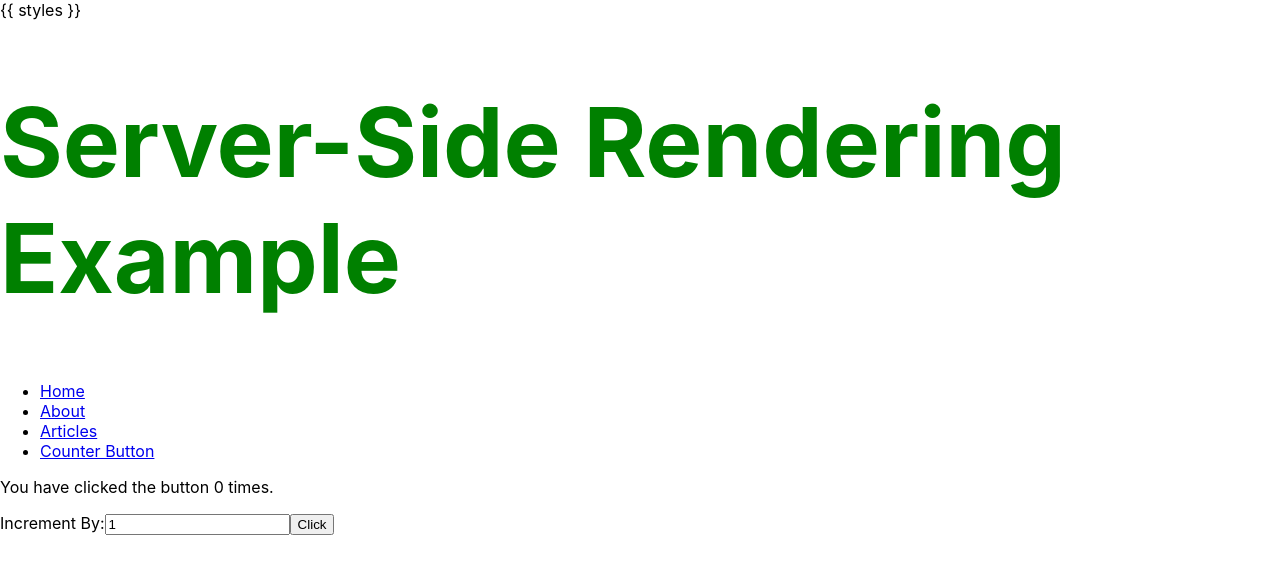
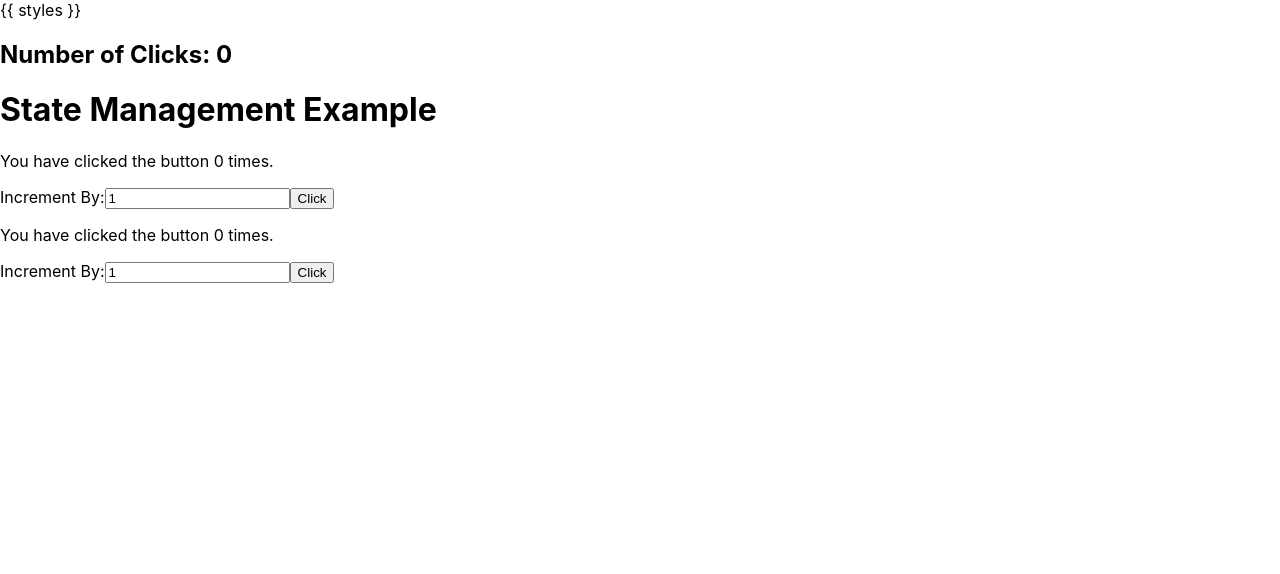
Before and after one commit to ankit-chaurasia/react-software-architecture, a React (Create React App) app: page /counterButton in a window 1280 px wide. Shown: the top 574 px of the page. Built offline with nearby package versions, Linux system fonts and the light colour scheme.

Commit message:
Medium State with Recoil

```diff
--- a/package.json
+++ b/package.json
@@ -11,6 +11,7 @@
     "react-dom": "^17.0.2",
     "react-router-dom": "5.2.0",
     "react-scripts": "4.0.3",
+    "recoil": "^0.4.1",
     "styled-components": "^5.3.1",
     "web-vitals": "1.1.2"
   },
--- a/src/App.js
+++ b/src/App.js
@@ -1,11 +1,13 @@
 import React from 'react';
 import { Switch, Route, Link } from 'react-router-dom';
+import { RecoilRoot } from 'recoil';
 import styled from 'styled-components';
 import { Home } from './pages/Home';
 import { About } from './pages/About';
 import { Articles } from './pages/Articles';
-import CounterButton from './pages/CounterButton';
+import CounterButton from './CounterButton';
 import { CounterProvider } from './pages/CounterProvider';
+import { DisplayCount } from './DisplayCount';
 
 const BigGreenHeading = styled.h1`
   color: green;
@@ -14,37 +16,43 @@ const BigGreenHeading = styled.h1`
 
 const App = () => {
   return (
-    <CounterProvider>
-      <BigGreenHeading>Server-Side Rendering Example</BigGreenHeading>
-      <ul>
-        <li>
-          <Link to="/">Home</Link>
-        </li>
-        <li>
-          <Link to="/about">About</Link>
-        </li>
-        <li>
-          <Link to="/articles">Articles</Link>
-        </li>
-        <li>
-          <Link to="/counterButton">Counter Button</Link>
-        </li>
-      </ul>
-      <Switch>
-        <Route path="/" exact>
-          <Home />
-        </Route>
-        <Route path="/about">
-          <About />
-        </Route>
-        <Route path="/articles">
-          <Articles />
-        </Route>
-        <Route path="/counterButton">
-          <CounterButton />
-        </Route>
-      </Switch>
-    </CounterProvider>
+    // <CounterProvider>
+    //   <BigGreenHeading>Server-Side Rendering Example</BigGreenHeading>
+    //   <ul>
+    //     <li>
+    //       <Link to="/">Home</Link>
+    //     </li>
+    //     <li>
+    //       <Link to="/about">About</Link>
+    //     </li>
+    //     <li>
+    //       <Link to="/articles">Articles</Link>
+    //     </li>
+    //     <li>
+    //       <Link to="/counterButton">Counter Button</Link>
+    //     </li>
+    //   </ul>
+    //   <Switch>
+    //     <Route path="/" exact>
+    //       <Home />
+    //     </Route>
+    //     <Route path="/about">
+    //       <About />
+    //     </Route>
+    //     <Route path="/articles">
+    //       <Articles />
+    //     </Route>
+    //     <Route path="/counterButton">
+    //       <CounterButton />
+    //     </Route>
+    //   </Switch>
+    // </CounterProvider>
+    <RecoilRoot>
+      <DisplayCount />
+      <h1>State Management Example</h1>
+      <CounterButton />
+      <CounterButton />
+    </RecoilRoot>
   );
 };
 
--- /dev/null
+++ b/src/CounterButton.js
@@ -0,0 +1,46 @@
+// import { useContext, useState } from 'react';
+// import { CounterContext } from './CounterContext';
+import { useRecoilState, useRecoilValue } from 'recoil';
+import { counterState } from './counterState';
+import { incrementByState } from './incrementByState';
+import { numberOfClicksSelector } from './numberOfClicksSelector';
+
+const CounterButton = () => {
+  // const { numberOfClicks, increment } = useContext(CounterContext);
+  // const [incrementBy, setIncrementBy] = useState(1);
+  // const [ numberOfClicks, setNumberOfClicks ] = useRecoilState(counterState);
+  // const [clicksData, setClicksData] = useRecoilState(counterState);
+  const numberOfClicks = useRecoilValue(numberOfClicksSelector);
+  const [clicksData, setClicksData] = useRecoilState(counterState)
+  const [incrementBy, setIncrementBy] = useRecoilState(incrementByState);
+
+  return (
+    <div>
+      <p>You have clicked the button {numberOfClicks} times.</p>
+      <label>
+        Increment By:
+        <input
+          value={incrementBy}
+          onChange={(e) => setIncrementBy(Number(e.target.value))}
+          type="number"
+        />
+      </label>
+      {/* <button onClick={() => setNumberOfClicks(numberOfClicks + incrementBy)}>Click</button> */}
+      <button
+        onClick={() =>
+          setClicksData([
+            ...clicksData,
+            {
+              timeStamp: Date.now(),
+              amount: incrementBy,
+            },
+          ])
+        }
+      >
+        Click
+      </button>
+    </div>
+  );
+};
+
+export default CounterButton;
--- /dev/null
+++ b/src/DisplayCount.js
@@ -0,0 +1,8 @@
+import { useRecoilValue } from 'recoil';
+import { counterState } from './counterState';
+
+export const DisplayCount = () => {
+  const clicksData = useRecoilValue(counterState);
+
+  return <h2>Number of Clicks: {clicksData.length}</h2>;
+};
--- /dev/null
+++ b/src/counterState.js
@@ -0,0 +1,6 @@
+import { atom } from 'recoil';
+
+export const counterState = atom({
+  key: 'counterState',
+  default: [],
+});
--- /dev/null
+++ b/src/incrementByState.js
@@ -0,0 +1,6 @@
+import { atom } from 'recoil';
+
+export const incrementByState = atom({
+  key: 'incrementByState',
+  default: 1,
+});
--- /dev/null
+++ b/src/numberOfClicksSelector.js
@@ -0,0 +1,11 @@
+import { selector } from 'recoil';
+import { counterState } from './counterState';
+
+export const numberOfClicksSelector = selector({
+  key: 'numberOfClicksSelector',
+  get: ({ get }) => {
+    const clicksData = get(counterState);
+    const totalClick = clicksData.reduce((sum, click) => sum + click.amount, 0);
+    return totalClick;
+  },
+});
--- a/src/pages/CounterButton.js
+++ /dev/null
@@ -1,24 +0,0 @@
-import { useContext, useState } from 'react';
-import { CounterContext } from './CounterContext';
-
-const CounterButton = () => {
-  const { numberOfClicks, increment } = useContext(CounterContext);
-  const [incrementBy, setIncrementBy] = useState(1);
-
-  return (
-    <div>
-      <p>You have clicked the button {numberOfClicks} times.</p>
-      <label>
-        Increment By:
-        <input
-          value={incrementBy}
-          onChange={(e) => setIncrementBy(Number(e.target.value))}
-          type="number"
-        />
-      </label>
-      <button onClick={() => increment(incrementBy)}>Click</button>
-    </div>
-  );
-};
-
-export default CounterButton;
```
Also changed, not shown: 1 other file (tests, documents, lock files or other folders).
